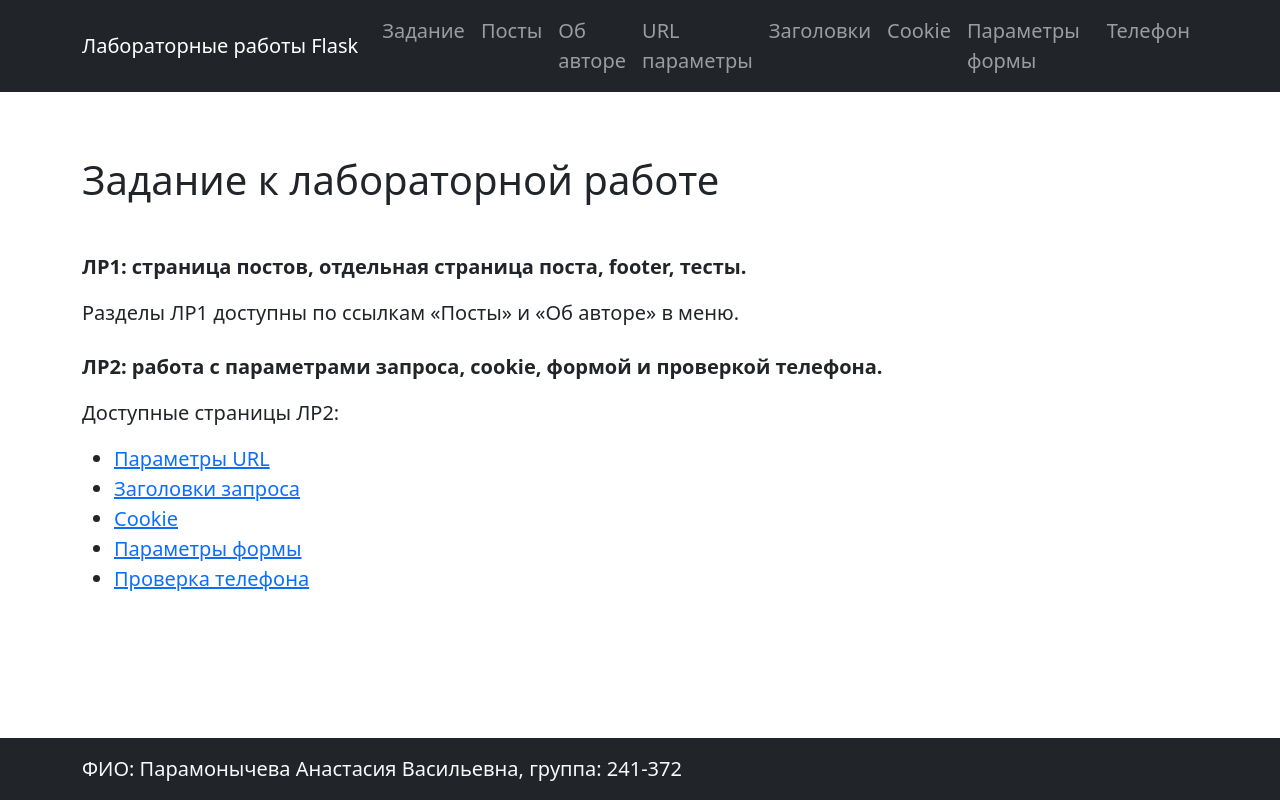
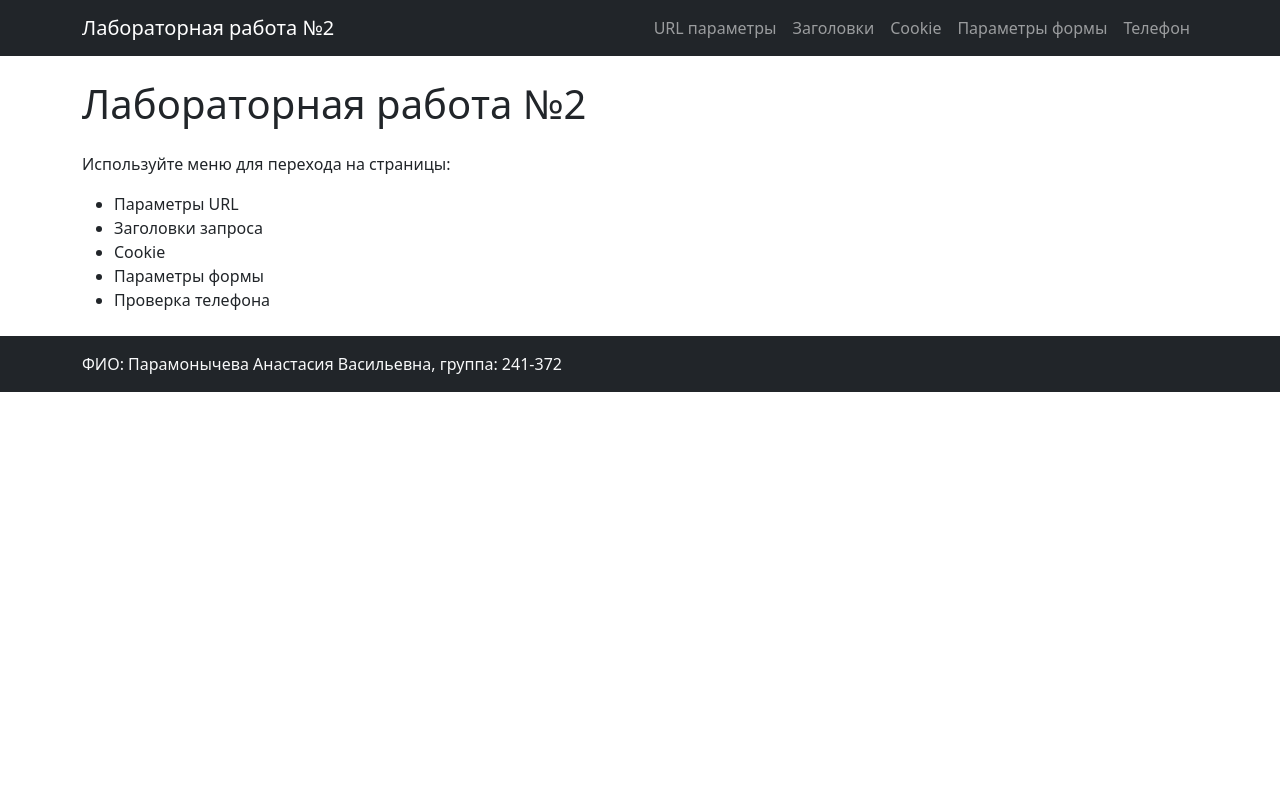
Before and after one commit to apswt/paramonycheva, a Flask app: page / in a window 1280 px wide. Run offline with Flask 3, Linux system fonts and the light colour scheme.

Commit message:
Revert "Merge lab1 and lab2 into cumulative lab2 project"
This reverts commit d3035029eed7bfefd871dab47c1af4c156b3fef4.

```diff
--- a/lab2/app/app.py
+++ b/lab2/app/app.py
@@ -1,22 +1,9 @@
-import random
 import re
-from functools import lru_cache
 
-from faker import Faker
-from flask import Flask, abort, make_response, render_template, request
-
-fake = Faker()
+from flask import Flask, make_response, render_template, request
 
 app = Flask(__name__)
 application = app
-
-images_ids = [
-    '7d4e9175-95ea-4c5f-8be5-92a6b708bb3c',
-    '2d2ab7df-cdbc-48a8-a936-35bba702def5',
-    '6e12f3de-d5fd-4ebb-855b-8cbc485278b7',
-    'afc2cfe7-5cac-4b80-9b9a-d5c65ef0c728',
-    'cab5b7f2-774e-4884-a200-0c0180fa777f',
-]
 
 TOGGLE_COOKIE_NAME = 'lab2_mode'
 TOGGLE_COOKIE_VALUE = 'enabled'
@@ -25,55 +12,9 @@ INVALID_COUNT_MESSAGE = 'Недопустимый ввод. Неверное к
 INVALID_CHARS_MESSAGE = 'Недопустимый ввод. В номере телефона встречаются недопустимые символы.'
 
 
-def generate_comments(replies=True):
-    comments = []
-    for _ in range(random.randint(1, 3)):
-        comment = {'author': fake.name(), 'text': fake.text()}
-        if replies:
-            comment['replies'] = generate_comments(replies=False)
-        comments.append(comment)
-    return comments
-
-
-def generate_post(i):
-    return {
-        'title': 'Заголовок поста',
-        'text': fake.paragraph(nb_sentences=100),
-        'author': fake.name(),
-        'date': fake.date_time_between(start_date='-2y', end_date='now'),
-        'image_id': f'{images_ids[i]}.jpg',
-        'comments': generate_comments(),
-    }
-
-
-@lru_cache
-def posts_list():
-    return sorted([generate_post(i) for i in range(5)], key=lambda p: p['date'], reverse=True)
-
-
 @app.route('/')
 def index():
-    return render_template('index.html', title='ЛР1 + ЛР2 Flask')
-
-
-@app.route('/posts')
-def posts():
-    return render_template('posts.html', title='Посты', posts=posts_list())
-
-
-@app.route('/posts/<int:index>')
-def post(index):
-    posts_data = posts_list()
-    if index < 0 or index >= len(posts_data):
-        abort(404)
-
-    p = posts_data[index]
-    return render_template('post.html', title=p['title'], post=p)
-
-
-@app.route('/about')
-def about():
-    return render_template('about.html', title='Об авторе')
+    return render_template('index.html', title='ЛР2 Flask')
 
 
 @app.route('/url-params')
@@ -114,7 +55,7 @@ def form_params_page():
     return render_template('form_params.html', title='Параметры формы', submitted=submitted)
 
 
-def get_phone_error(phone_raw):
+def get_phone_error(phone_raw: str):
     stripped = phone_raw.strip()
 
     if not ALLOWED_PHONE_CHARS_RE.fullmatch(phone_raw):
@@ -129,7 +70,7 @@ def get_phone_error(phone_raw):
     return None
 
 
-def format_phone_number(phone_raw):
+def format_phone_number(phone_raw: str):
     digits = ''.join(ch for ch in phone_raw if ch.isdigit())
 
     if len(digits) == 10:
--- a/lab2/app/static/styles.css
+++ /dev/null
@@ -1,47 +0,0 @@
-body {
-    font-size: 1.25rem;
-    min-height: 100vh;
-    display: flex;
-    flex-direction: column;
-}
-
-main {
-    flex: 1 0 auto;
-}
-
-.avatar {
-    max-width: 100%;
-}
-
-.site-footer {
-    flex-shrink: 0;
-}
-
-.post-page {
-    max-width: 900px;
-}
-
-.post-image {
-    display: block;
-    margin: 0 auto;
-}
-
-.post-text {
-    line-height: 1.65;
-}
-
-.comment-avatar {
-    width: 42px;
-    height: 42px;
-    border-radius: 50%;
-    background-color: #d4d4d4;
-    flex: 0 0 42px;
-}
-
-.comment-author {
-    font-size: 1.6rem;
-}
-
-.comments {
-    margin-bottom: 2rem;
-}
--- a/lab2/app/templates/base.html
+++ b/lab2/app/templates/base.html
@@ -4,22 +4,15 @@
     <meta charset="utf-8">
     <meta name="viewport" content="width=device-width, initial-scale=1">
     <link href="https://cdn.jsdelivr.net/npm/bootstrap@5.0.2/dist/css/bootstrap.min.css" rel="stylesheet" integrity="sha384-EVSTQN3/azprG1Anm3QDgpJLIm9Nao0Yz1ztcQTwFspd3yD65VohhpuuCOmLASjC" crossorigin="anonymous">
-    <link rel="stylesheet" href="{{ url_for('static', filename='styles.css') }}">
-    <title>{{ title or 'ЛР1 + ЛР2 Flask' }}</title>
+    <title>{{ title or 'ЛР2 Flask' }}</title>
   </head>
   <body>
     <header>
       <nav class="navbar navbar-expand-lg navbar-dark bg-dark">
         <div class="container">
-          <a class="navbar-brand" href="{{ url_for('index') }}">Лабораторные работы Flask</a>
-          <button class="navbar-toggler" type="button" data-bs-toggle="collapse" data-bs-target="#navbarMenu" aria-controls="navbarMenu" aria-expanded="false" aria-label="Toggle navigation">
-            <span class="navbar-toggler-icon"></span>
-          </button>
-          <div class="collapse navbar-collapse" id="navbarMenu">
-            <ul class="navbar-nav ms-auto mb-2 mb-lg-0">
-              <li class="nav-item"><a class="nav-link" href="{{ url_for('index') }}">Задание</a></li>
-              <li class="nav-item"><a class="nav-link" href="{{ url_for('posts') }}">Посты</a></li>
-              <li class="nav-item"><a class="nav-link" href="{{ url_for('about') }}">Об авторе</a></li>
+          <a class="navbar-brand" href="{{ url_for('index') }}">Лабораторная работа №2</a>
+          <div class="collapse navbar-collapse show">
+            <ul class="navbar-nav ms-auto">
               <li class="nav-item"><a class="nav-link" href="{{ url_for('url_params_page') }}">URL параметры</a></li>
               <li class="nav-item"><a class="nav-link" href="{{ url_for('headers_page') }}">Заголовки</a></li>
               <li class="nav-item"><a class="nav-link" href="{{ url_for('cookies_page') }}">Cookie</a></li>
@@ -31,20 +24,14 @@
       </nav>
     </header>
 
-    <main class="my-3">
-      <div class="container">
-        {% block content %}
-        <h1>Содержимое по умолчанию</h1>
-        {% endblock %}
-      </div>
+    <main class="container my-4">
+      {% block content %}{% endblock %}
     </main>
 
-    <footer class="site-footer bg-dark text-light py-3 mt-4">
+    <footer class="bg-dark text-light py-3 mt-4">
       <div class="container">
         <p class="mb-0">ФИО: Парамонычева Анастасия Васильевна, группа: 241-372</p>
       </div>
     </footer>
-
-    <script src="https://cdn.jsdelivr.net/npm/bootstrap@5.0.2/dist/js/bootstrap.bundle.min.js" integrity="sha384-MrcW6ZMFYlzcLA8Nl+NtUVF0sA7MsXsP1UyJoMp4YLEuNSfAP+JcXn/tWtIaxVXM" crossorigin="anonymous"></script>
   </body>
 </html>
--- a/lab2/app/templates/index.html
+++ b/lab2/app/templates/index.html
@@ -1,22 +1,13 @@
 {% extends 'base.html' %}
 
 {% block content %}
-<div class="row">
-  <div class="col-lg-12">
-    <h1 class="my-5">Задание к лабораторной работе</h1>
-
-    <p class="fw-bold">ЛР1: страница постов, отдельная страница поста, footer, тесты.</p>
-    <p>Разделы ЛР1 доступны по ссылкам «Посты» и «Об авторе» в меню.</p>
-
-    <p class="fw-bold mt-4">ЛР2: работа с параметрами запроса, cookie, формой и проверкой телефона.</p>
-    <p>Доступные страницы ЛР2:</p>
-    <ul>
-      <li><a href="{{ url_for('url_params_page') }}">Параметры URL</a></li>
-      <li><a href="{{ url_for('headers_page') }}">Заголовки запроса</a></li>
-      <li><a href="{{ url_for('cookies_page') }}">Cookie</a></li>
-      <li><a href="{{ url_for('form_params_page') }}">Параметры формы</a></li>
-      <li><a href="{{ url_for('phone_page') }}">Проверка телефона</a></li>
-    </ul>
-  </div>
-</div>
+<h1 class="mb-4">Лабораторная работа №2</h1>
+<p>Используйте меню для перехода на страницы:</p>
+<ul>
+  <li>Параметры URL</li>
+  <li>Заголовки запроса</li>
+  <li>Cookie</li>
+  <li>Параметры формы</li>
+  <li>Проверка телефона</li>
+</ul>
 {% endblock %}
```
Also changed, not shown: lab2/app/templates/about.html (deleted, +0 -21 lines), lab2/app/templates/post.html (deleted, +0 -44 lines), lab2/app/templates/posts.html (deleted, +0 -25 lines), lab2/app/tests/conftest.py (+0 -15 lines), lab2/app/tests/test_lab1_posts.py (deleted, +0 -181 lines), lab2/app/static/images/2d2ab7df-cdbc-48a8-a936-35bba702def5.jpg (deleted), lab2/app/static/images/6e12f3de-d5fd-4ebb-855b-8cbc485278b7.jpg (deleted), lab2/app/static/images/7d4e9175-95ea-4c5f-8be5-92a6b708bb3c.jpg (deleted), lab2/app/static/images/afc2cfe7-5cac-4b80-9b9a-d5c65ef0c728.jpg (deleted), lab2/app/static/images/avatar.jpg (deleted), lab2/app/static/images/cab5b7f2-774e-4884-a200-0c0180fa777f.jpg (deleted), lab2/app/static/images/post-example-page.png (deleted).
